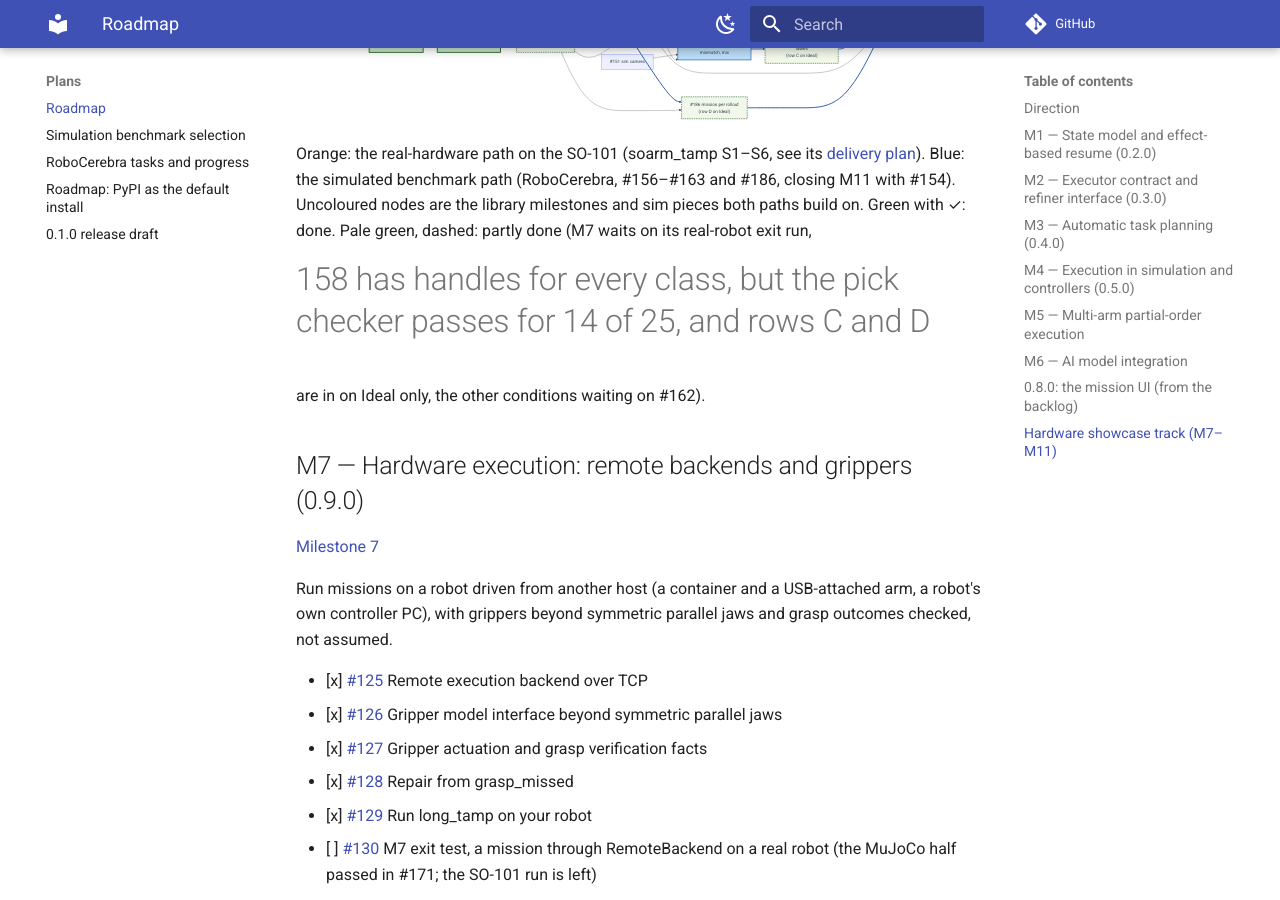
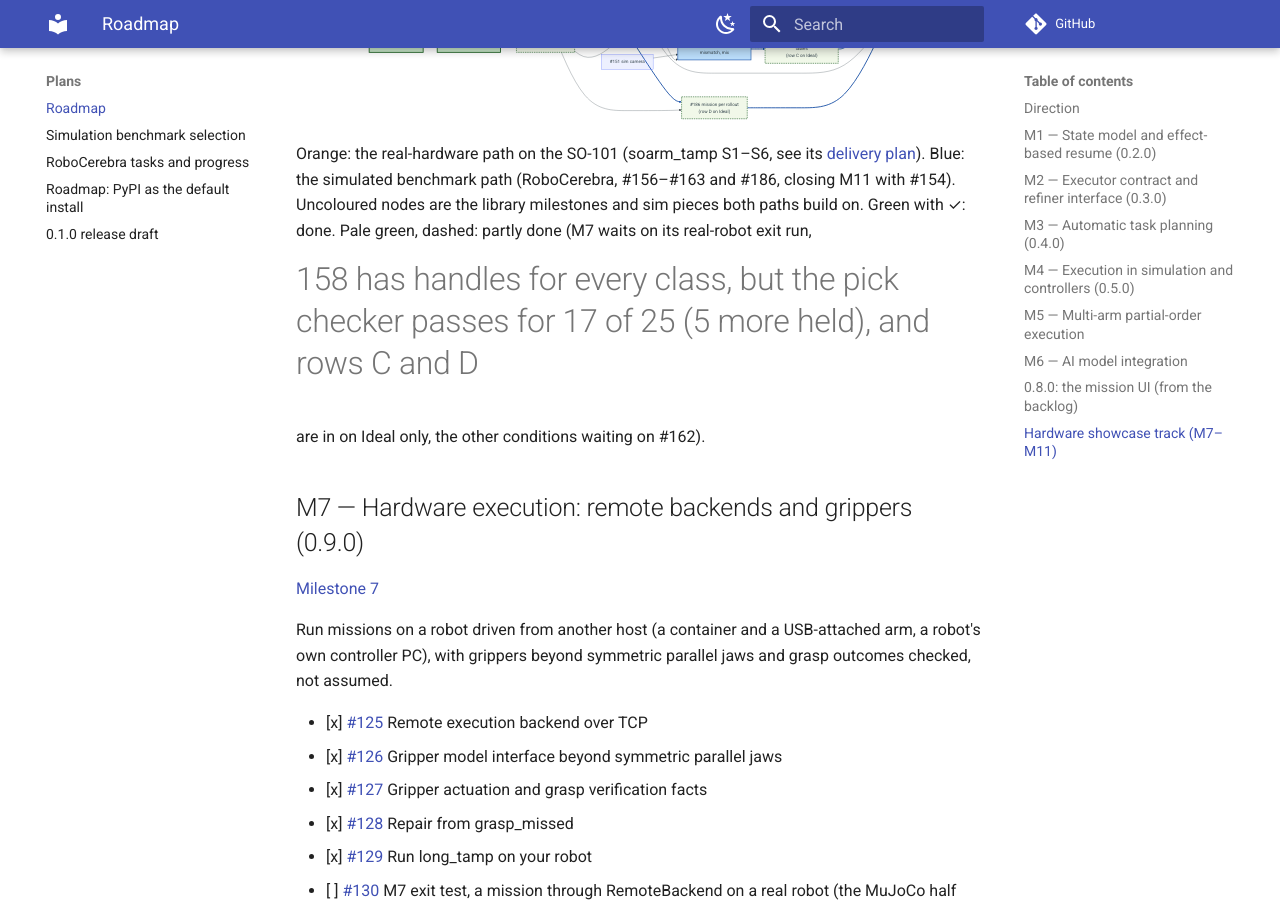
Before and after one commit to thanhndv212/long-tamp, an MkDocs documentation site: the page built from docs/plans/roadmap.md, in a window 1280 px wide and 900 px high, scrolled down 4550 px. Built offline with MkDocs 1.6.1 and Material for MkDocs 9.7.7, drawn with Linux system fonts in a browser that asks for light colours; comment, search, counter and statistics services are not loaded.

Commit message:
docs(eval): record the R3 grasp-lift of the tilted grasps (#158)
black_book and glazed_rim_porcelain_ramekin pick, macaroni_and_cheese is
held; moka_pot still fails. R3 at 17 of 25 picked, 5 held.

```diff
--- a/docs/plans/roadmap.md
+++ b/docs/plans/roadmap.md
@@ -178,7 +178,7 @@ flowchart LR
   SIM["#152 SO-101 stacking in sim"]
   R1["#156 env server ✓"]
   R2["#157 scene exporter ✓"]
-  R3["#158 grasps (14/25)"]
+  R3["#158 grasps (17/25)"]
   R4["#159 Ideal subset ✓"]
   R5["#160 pour"]
   R6["#161 articulated objects"]
@@ -239,7 +239,7 @@ Orange: the real-hardware path on the SO-101 (soarm_tamp S1–S6, see its
 Blue: the simulated benchmark path (RoboCerebra, #156–#163 and #186, closing M11 with #154).
 Uncoloured nodes are the library milestones and sim pieces both paths build on.
 Green with ✓: done. Pale green, dashed: partly done (M7 waits on its real-robot exit run,
-#158 has handles for every class, but the pick checker passes for 14 of 25, and rows C and D
+#158 has handles for every class, but the pick checker passes for 17 of 25 (5 more held), and rows C and D
 are in on Ideal only, the other conditions waiting on #162).
 
 ## M7 — Hardware execution: remote backends and grippers (0.9.0)
```
Also changed, not shown: script/robocerebra/README.md (+28 -11 lines), 1 other file.
